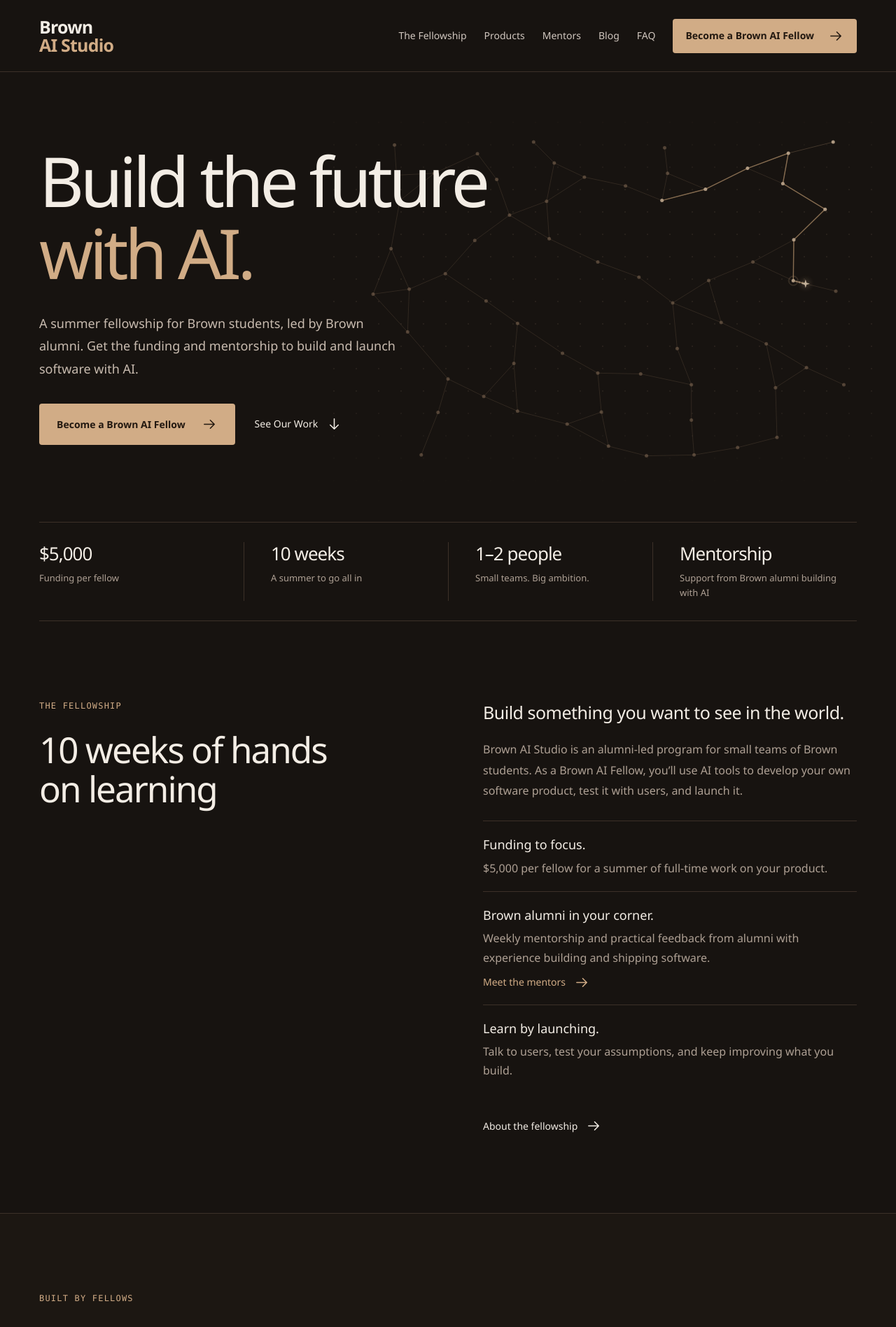
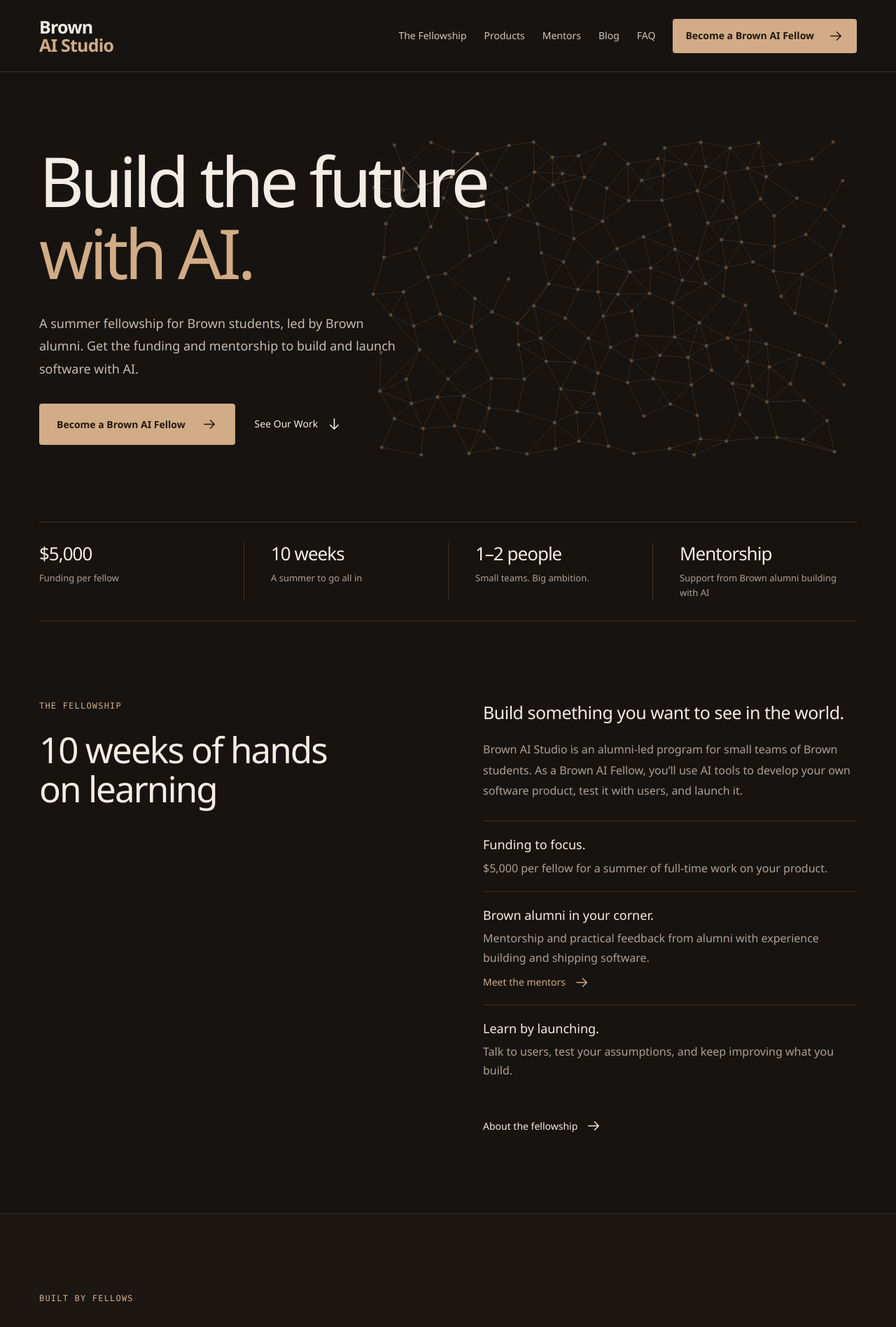
Before and after one commit to b-star-fellowship/b-star-fellowship.github.io, a Jekyll site: the page built from index.html, in a window 1280 px wide. Shown: the top 1897 px of the page at 70% size. Built offline with Jekyll 4.4.1, drawn with Linux system fonts in a browser that asks for light colours; some of the changed lines change nothing that is shown.

Commit message:
more tweaks

```diff
--- a/assets/css/studio.css
+++ b/assets/css/studio.css
@@ -1067,16 +1067,8 @@
   opacity: .75;
   pointer-events: none;
 }
-.field-grid {
-  position: absolute;
-  inset: 0;
-  background-image: radial-gradient(circle, #e6c4a755 1px, transparent 1.5px);
-  background-size: 32px 32px;
-  mask-image: linear-gradient(0deg, transparent, #000 30%, #000 75%, transparent);
-}
 .network-graph { position: absolute; inset: 0; width: 100%; height: 100%; }
-.field-grid { opacity: .32; }
-.network-edge { stroke: #d1ac86; stroke-width: 1; opacity: .19; transition: opacity .8s; }
+.network-edge { stroke: #d1ac86; stroke-width: 1; opacity: .209; transition: opacity .8s; }
 .network-edge.is-visited { opacity: .32; }
 .network-trace { stroke: #e4b887; stroke-width: 1.5; fill: none; opacity: 0; }
 .network-trace.is-route { opacity: .62; }
@@ -1245,7 +1237,6 @@
   .hero-actions { align-items: flex-start; flex-direction: column; gap: 22px; margin-top: 30px; }
   .hero-actions .button { font-size: 14px; padding: 16px 20px; gap: 19px; }
   .hero-field { width: calc(100% - 40px); right: 20px; opacity: .35; }
-  .field-grid { background-size: 26px 26px; }
   .stat span { font-size: 12px; }
   .eyebrow { font-size: 12px; }
   .fellowship-content > p { font-size: 16px; }
--- a/assets/js/hero-network.js
+++ b/assets/js/hero-network.js
@@ -21,15 +21,48 @@
   // Split the long branches into smaller hops, with a little spatial variation.
   const connections = [];
   branches.forEach(([from, to], index) => {
-    const middle = layoutPoints.length;
-    layoutPoints.push([
-      (layoutPoints[from][0] + layoutPoints[to][0]) / 2 + Math.sin(index * 1.9) * 9,
-      (layoutPoints[from][1] + layoutPoints[to][1]) / 2 + Math.cos(index * 1.3) * 9,
-    ]);
-    connections.push([from, middle], [middle, to]);
+    let previous = from;
+    for (let hop = 1; hop < 3; hop += 1) {
+      const next = layoutPoints.length;
+      const progress = hop / 3;
+      layoutPoints.push([
+        layoutPoints[from][0] + (layoutPoints[to][0] - layoutPoints[from][0]) * progress + Math.sin(index * 1.9 + hop) * 14,
+        layoutPoints[from][1] + (layoutPoints[to][1] - layoutPoints[from][1]) * progress + Math.cos(index * 1.3 + hop) * 14,
+      ]);
+      connections.push([previous, next]);
+      previous = next;
+    }
+    connections.push([previous, to]);
   });
 
-  // A few short cross-links create a mesh while retaining the branch tips.
+  // Fill the open spaces with evenly separated nodes, keeping the layout organic.
+  const targetNodeCount = 192;
+  const targetConnectionCount = 402;
+  const fillCandidates = Array.from({ length: 1200 }, (_, index) => {
+    const point = [
+      55 + ((index + 1) * .754877666 % 1) * 880,
+      55 + ((index + 1) * .569840291 % 1) * 535,
+    ];
+    let distance = Infinity;
+    let nearest = 0;
+    layoutPoints.forEach(([x, y], node) => {
+      const gap = Math.hypot(point[0] - x, point[1] - y);
+      if (gap < distance) { distance = gap; nearest = node; }
+    });
+    return { point, distance, nearest };
+  });
+  while (layoutPoints.length < targetNodeCount) {
+    const next = fillCandidates.reduce((best, candidate) => candidate.distance > best.distance ? candidate : best);
+    const node = layoutPoints.length;
+    layoutPoints.push(next.point);
+    connections.push([next.nearest, node]);
+    fillCandidates.forEach(candidate => {
+      const gap = Math.hypot(candidate.point[0] - next.point[0], candidate.point[1] - next.point[1]);
+      if (gap < candidate.distance) { candidate.distance = gap; candidate.nearest = node; }
+    });
+  }
+
+  // Short cross-links form a dense mesh without introducing long jumps.
   const degrees = layoutPoints.map(() => 0);
   connections.forEach(([a, b]) => { degrees[a] += 1; degrees[b] += 1; });
   const candidates = [];
@@ -37,18 +70,16 @@
     layoutPoints.slice(from + 1).forEach(([otherX, otherY], offset) => {
       const to = from + offset + 1;
       const distance = Math.hypot(otherX - x, otherY - y);
-      if (distance < 45 || distance > 105 || degrees[from] === 1 || degrees[to] === 1) return;
+      if (distance < 20 || distance > 105) return;
       if (connections.some(([a, b]) => (a === from && b === to) || (a === to && b === from))) return;
       candidates.push({ from, to, distance });
     });
   });
-  let crossLinks = 0;
   candidates.sort((a, b) => a.distance - b.distance).forEach(({ from, to }) => {
-    if (crossLinks >= 12 || degrees[from] >= 4 || degrees[to] >= 4) return;
+    if (connections.length >= targetConnectionCount || degrees[from] >= 6 || degrees[to] >= 6) return;
     connections.push([from, to]);
     degrees[from] += 1;
     degrees[to] += 1;
-    crossLinks += 1;
   });
 
   const points = layoutPoints.map(point => [...point]);
@@ -79,25 +110,50 @@
   element('path', { d: 'M0 -6 L1.4 -1.4 L6 0 L1.4 1.4 L0 6 L-1.4 1.4 L-6 0 L-1.4 -1.4 Z' }, spark);
   element('circle', { r: 1.8 }, spark);
 
-  // Every discovery descends one edge; every return retraces that same edge.
-  function depthFirstWalk(root) {
+  // Stop at the destination, then unwind the successful route to its start.
+  function depthFirstSearch(root, goal, seed) {
     const visited = new Set([root]);
     const steps = [];
+    let state = seed;
+    function random() {
+      state ^= state << 13;
+      state ^= state >>> 17;
+      state ^= state << 5;
+      return (state >>> 0) / 4294967296;
+    }
     function visit(from) {
-      const neighbors = [...adjacency[from]].sort((a, b) => points[b.node][0] - points[a.node][0]);
-      neighbors.forEach(({ node: to, edge }) => {
-        if (visited.has(to)) return;
+      if (from === goal) return true;
+      const neighbors = [...adjacency[from]];
+      // Stable shuffling gives each pair its own exploration order at every size.
+      for (let index = neighbors.length - 1; index > 0; index -= 1) {
+        const other = Math.floor(random() * (index + 1));
+        [neighbors[index], neighbors[other]] = [neighbors[other], neighbors[index]];
+      }
+      for (const { node: to, edge } of neighbors) {
+        if (visited.has(to)) continue;
         visited.add(to);
-        steps.push({ from, to, edge, returning: false });
-        visit(to);
-        steps.push({ from: to, to: from, edge, returning: true });
-      });
+        steps.push({ from, to, edge, returning: false, found: to === goal });
+        const found = visit(to);
+        steps.push({ from: to, to: from, edge, returning: true, unwinding: found });
+        if (found) return true;
+      }
+      return false;
     }
     visit(root);
     return steps;
   }
 
-  const roots = [4, 11, 15, 2];
+  // Each pair includes a few dead-end branches before reaching its destination.
+  const searches = [
+    { start: 24, end: 103, seed: 21 },
+    { start: 20, end: 15, seed: 108 },
+    { start: 6, end: 19, seed: 105 },
+    { start: 4, end: 148, seed: 129 },
+    { start: 11, end: 177, seed: 150 },
+    { start: 15, end: 68, seed: 26 },
+    { start: 2, end: 0, seed: 55 },
+    { start: 0, end: 45, seed: 68 },
+  ];
   const reducedMotion = window.matchMedia('(prefers-reduced-motion: reduce)');
   let cycle = 0;
   let walk;
@@ -153,11 +209,11 @@
     edges.forEach(edge => edge.classList.remove('is-visited'));
     nodes.forEach(node => node.classList.remove('is-visited'));
     traces.forEach(trace => trace.classList.remove('is-route', 'is-backtracking'));
-    const root = roots[cycle % roots.length];
-    walk = depthFirstWalk(root);
+    const { start, end, seed } = searches[cycle % searches.length];
+    walk = depthFirstSearch(start, end, seed);
     stepIndex = 0;
     elapsed = 0;
-    pulse(root);
+    pulse(start);
     beginStep();
   }
 
@@ -165,20 +221,28 @@
     if (lastTime !== null) elapsed += Math.min(time - lastTime, 80);
     lastTime = time;
     if (stepIndex === walk.length) {
-      if (elapsed >= 1200) { cycle += 1; reset(); }
+      if (elapsed >= 800) { cycle += 1; reset(); }
     } else {
       const progress = Math.min(elapsed / travelTime, 1);
       draw(progress * progress * (3 - 2 * progress));
       if (progress === 1 && !arrived) {
         arrived = true;
-        edges[step.edge].classList.add('is-visited');
+        edges[step.edge].classList.toggle('is-visited', !step.returning);
+        if (step.returning) nodes[step.from].classList.remove('is-visited');
         pulse(step.to);
         if (step.returning) traces[step.edge].classList.remove('is-route', 'is-backtracking');
       }
-      if (elapsed >= travelTime + 100) {
+      const pause = step.found ? 1100 : 100;
+      if (elapsed >= travelTime + pause) {
         elapsed = 0;
         stepIndex += 1;
         if (stepIndex < walk.length) beginStep();
+        else {
+          nodes[step.to].classList.remove('is-visited');
+          halos[step.to].classList.remove('is-pulsing');
+          spark.setAttribute('opacity', 0);
+          tails.forEach(tail => tail.setAttribute('opacity', 0));
+        }
       }
     }
     frameId = window.requestAnimationFrame(animate);
--- a/index.html
+++ b/index.html
@@ -5,7 +5,6 @@
 ---
 <section class="hero-section" aria-labelledby="hero-title">
   <div class="hero-field" aria-hidden="true">
-    <div class="field-grid"></div>
     <svg class="network-graph" data-neural-network viewBox="0 0 960 640" preserveAspectRatio="xMidYMid meet" focusable="false"></svg>
   </div>
   <div class="hero container">
@@ -34,7 +33,7 @@
     <p>Brown AI Studio is an alumni-led program for small teams of Brown students. As a Brown AI Fellow, you’ll use AI tools to develop your own software product, test it with users, and launch it.</p>
     <div class="benefit-list">
       <div><div><h3>Funding to focus.</h3><p>$5,000 per fellow for a summer of full-time work on your product.</p></div></div>
-      <div><div><h3>Brown alumni in your corner.</h3><p>Weekly mentorship and practical feedback from alumni with experience building and shipping software.</p><a class="text-link" href="{{ '/mentors/' | relative_url }}">Meet the mentors {% include arrow.html %}</a></div></div>
+      <div><div><h3>Brown alumni in your corner.</h3><p>Mentorship and practical feedback from alumni with experience building and shipping software.</p><a class="text-link" href="{{ '/mentors/' | relative_url }}">Meet the mentors {% include arrow.html %}</a></div></div>
       <div><div><h3>Learn by launching.</h3><p>Talk to users, test your assumptions, and keep improving what you build.</p></div></div>
     </div>
     <a class="text-link" href="{{ '/apply/' | relative_url }}">About the fellowship {% include arrow.html %}</a>
```
